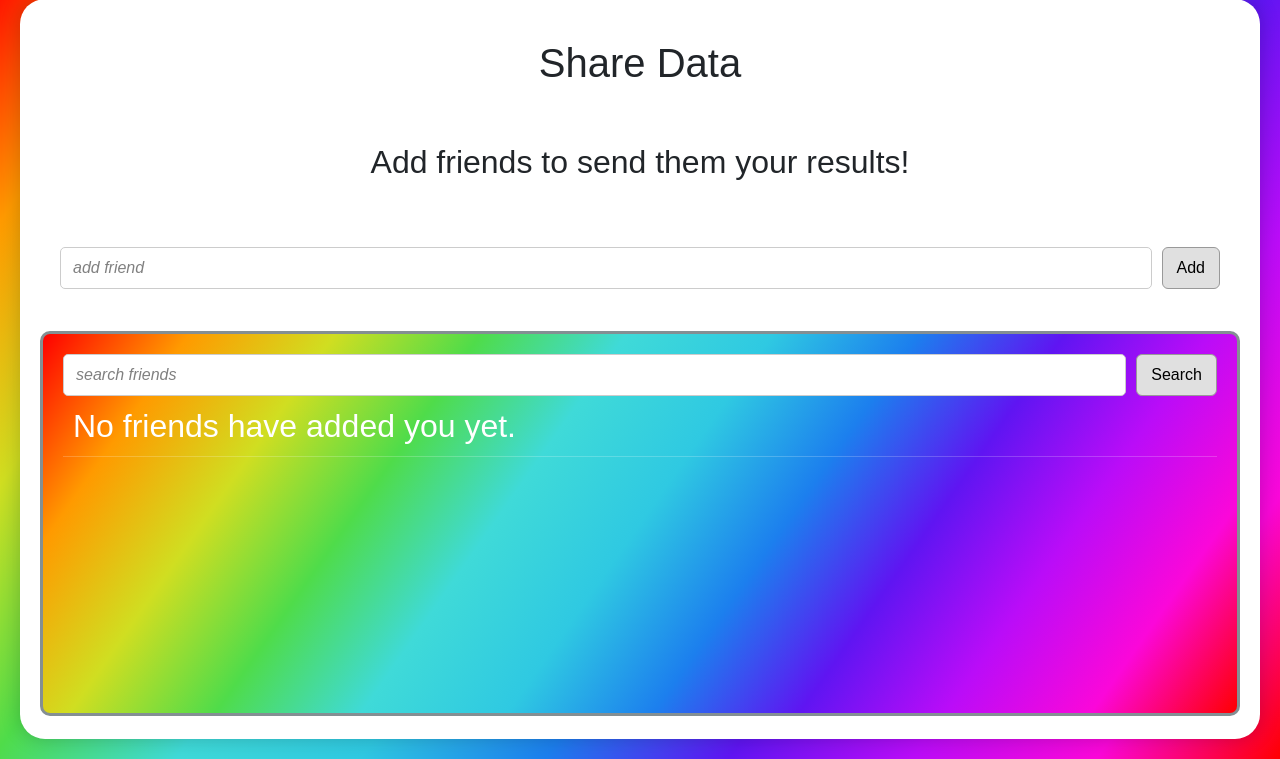
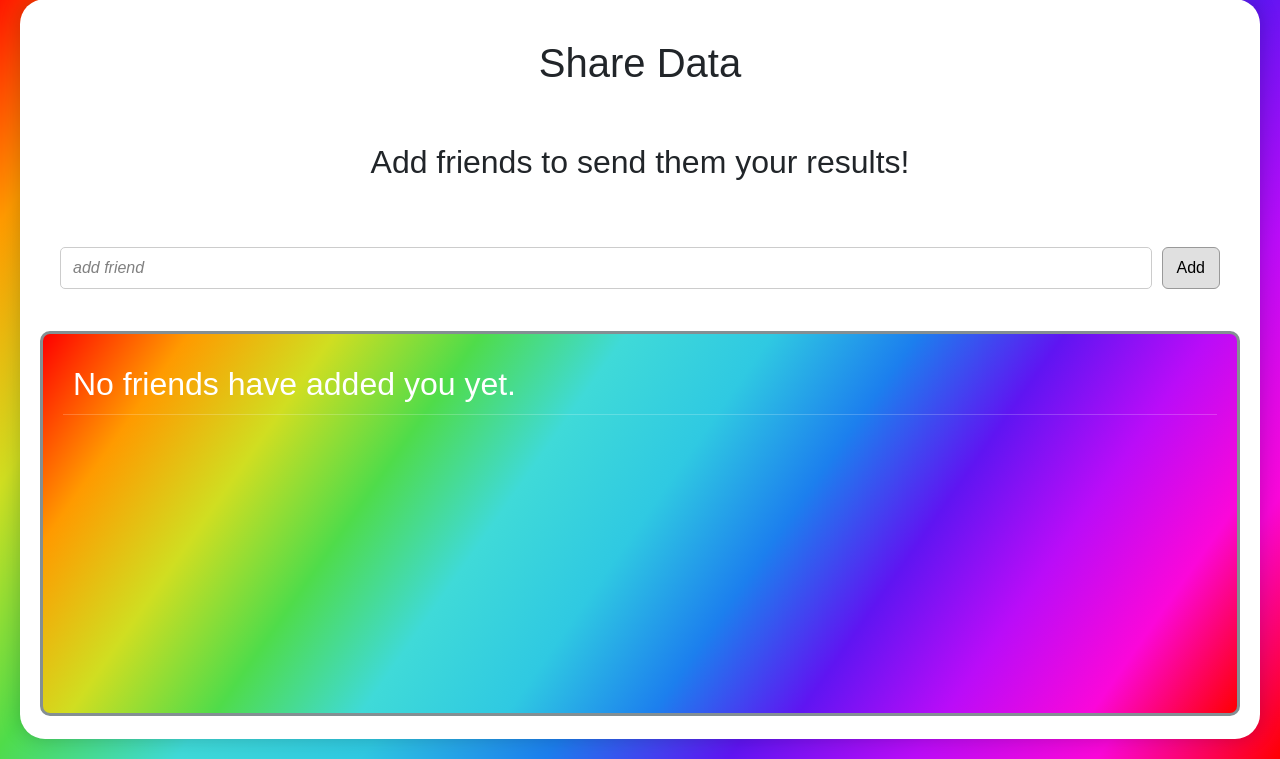
Before and after one commit to michaelbuwa/The-Agile-Web-Project, a Flask app: page /share in a window 1280 px wide. Shown: the part 41-800 px from the top of the page. Run offline with Flask 3, Linux system fonts and the light colour scheme; the visitor is signed in with stand-in values (Sample User, id 1); data that the repository does not hold is empty.

Commit message:
Removed redundant search and empty script file

```diff
--- a/app/templates/share.html
+++ b/app/templates/share.html
@@ -24,10 +24,6 @@
         </div>
     </div>
     <div class="friends-list-container">
-        <div class="search-container">
-            <input type="text" class="search-input" placeholder="search friends" />
-            <button class="search-button">Search</button>
-        </div>
         <ul class="scrollable-list">
             {% for user in requesters %}
                 <li>
```
Also changed, not shown: app/static/js/script.js (deleted).
